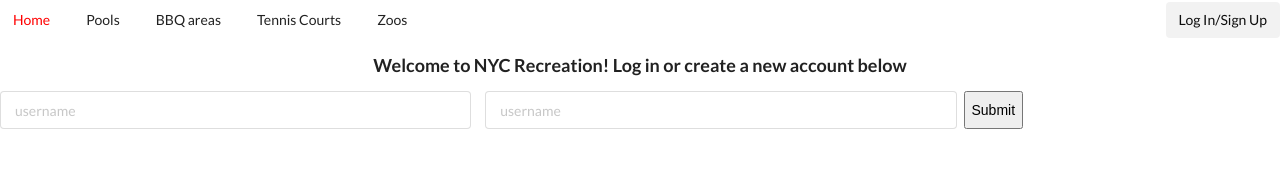
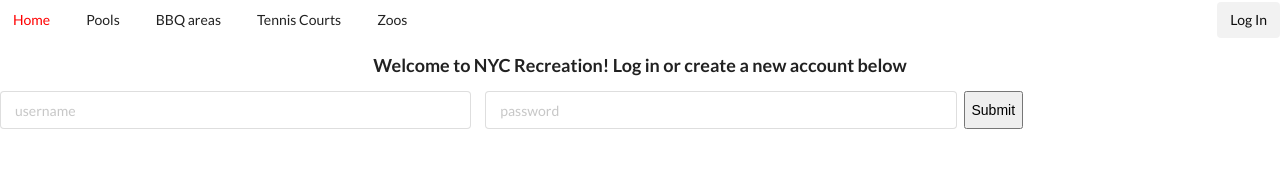
Before and after one commit to imletaconnoux/nyc-rec-frontend, a React (Create React App) app in the folder nyc-recreation/: page /login in a window 1280 px wide. Shown: the top 179 px of the page. Built offline with nearby package versions, Linux system fonts and the light colour scheme; no server answers.

Commit message:
added logout and initial auth

```diff
--- a/nyc-recreation/src/App.js
+++ b/nyc-recreation/src/App.js
@@ -9,18 +9,47 @@
 import Nav from './components/Nav.js'
 import WeatherContainer from './components/WeatherContainer.js'
 import UserContainer from './components/user/UserContainer.js'
+import { loginUser, logoutUser } from './services/user'
+import Authorize from './components/Authorize'
 
 class App extends Component {
+
+  state = {
+    user: {},
+    isLoggedIn: false
+  }
+
+  login = (loginParams) => {
+    loginUser(loginParams)
+      .then((user) => {
+        localStorage.setItem("jwtToken", user.jwt)
+        this.setState({
+          user,
+          isLoggedIn: true
+        })
+      })
+  }
+
+  logout = () => {
+    logoutUser()
+    this.setState({
+      user: null,
+      isLoggedIn: false
+    })
+  }
+
   render() {
+    console.log(this.state)
+
     return (
       <div className="App">
-        <Route path="/" render={(routeProps) => <Nav {...routeProps}/>}/>
+        <Route path="/" render={(routeProps) => <Nav onLogout={this.logout} {...routeProps}/>}/>
         <PoolContainer/>
         <BbqContainer/>
         <TennisContainer/>
         <ZooContainer/>
         <Route exact path="/" component={WeatherContainer}/>
-        <UserContainer />
+        <UserContainer onLogin={this.login} />
       </div>
     );
   }
--- /dev/null
+++ b/nyc-recreation/src/components/Authorize.js
@@ -0,0 +1,21 @@
+import React from 'react'
+import { Redirect } from 'react-router-dom'
+
+function Authorize(RenderedComponent, props){
+  return class extends React.Component{
+
+    render(){
+      if (localStorage.getItem('jwtToken') && this.props.location.pathname === "/login") {
+        return <Redirect to="/" />
+      } else {
+        return (
+          <RenderedComponent {...this.props} {...props}/>
+        )
+      }
+
+      }
+    }
+
+}
+
+export default Authorize
--- a/nyc-recreation/src/components/Nav.js
+++ b/nyc-recreation/src/components/Nav.js
@@ -7,6 +7,8 @@
 
 
   render() {
+    console.log(this.props)
+    if (localStorage.getItem('jwtToken')){
       return (
         <div className="ui secondary menu">
           <NavLink activeClassName="" activeStyle={{ color: 'red' }} className="item" to="/">Home</NavLink>
@@ -14,10 +16,22 @@
           <NavLink activeClassName="active" className="item" to="/bbqs">BBQ areas</NavLink>
           <NavLink activeClassName="active" className="item" to="/tennis">Tennis Courts</NavLink>
           <NavLink activeClassName="active" className="item" to="/zoos">Zoos</NavLink>
-          <NavLink activeClassName="active" className="right item" to="/login">Log In/Sign Up</NavLink>
+          <NavLink activeClassName="active" className="right item" onClick={this.props.onLogout} to="/">Log Out</NavLink>
+        </div>
+      )
+    } else {
+      return (
+        <div className="ui secondary menu">
+          <NavLink activeClassName="" activeStyle={{ color: 'red' }} className="item" to="/">Home</NavLink>
+          <NavLink activeClassName="active" className="item" to="/pools">Pools</NavLink>
+          <NavLink activeClassName="active" className="item" to="/bbqs">BBQ areas</NavLink>
+          <NavLink activeClassName="active" className="item" to="/tennis">Tennis Courts</NavLink>
+          <NavLink activeClassName="active" className="item" to="/zoos">Zoos</NavLink>
+          <NavLink activeClassName="active" className="right item" to="/login">Log In</NavLink>
         </div>
       )
     }
+  }
 }
 
 export default Nav
--- a/nyc-recreation/src/components/user/LoginForm.js
+++ b/nyc-recreation/src/components/user/LoginForm.js
@@ -11,11 +11,16 @@
     }
   }
 
-  handleSubmit = () => {
+  handleSubmit = (event) => {
+    event.preventDefault()
     if (this.state.usernameInput !== "" && this.state.passwordInput !== ""){
       const user = { username: this.state.usernameInput, password: this.state.passwordInput }
-      this.props.handleLoginSubmit(user)
+      this.props.onSubmit(user)
     }
+    this.setState({
+      usernameInput: "",
+      passwordInput: ""
+    })
   }
 
 handleUsernameChange = (event) => {
@@ -35,13 +40,13 @@
     return(
       <div>
        <h3>Welcome to NYC Recreation! Log in or create a new account below</h3>
-        <form onSubmit={this.handleSubmit} class="ui form">
-          <div class ="center fields">
-            <div class="six wide field">
+        <form onSubmit={this.handleSubmit} className="ui form">
+          <div className ="center fields">
+            <div className="six wide field">
               <input type="text" value={this.state.usernameInput} onChange={this.handleUsernameChange} placeholder="username" />
             </div>
-            <div class="six wide field">
-             <input type="text" value={this.state.passwordInput} onChange={this.handlePasswordChange} placeholder="username"/>
+            <div className="six wide field">
+             <input type="password" value={this.state.passwordInput} onChange={this.handlePasswordChange} placeholder="password"/>
             </div>
             <input type="submit"/>
           </div>
--- a/nyc-recreation/src/components/user/UserContainer.js
+++ b/nyc-recreation/src/components/user/UserContainer.js
@@ -1,31 +1,25 @@
 import React from 'react'
 import { Route } from 'react-router-dom'
 import LoginForm from './LoginForm.js'
+import Authorize from '../Authorize'
+
 
 class UserContainer extends React.Component{
 
-  constructor(){
 
-    super()
 
-    this.state = {
-      username: "",
-      password: "",
-    }
-}
+
 
   handleLoginSubmit = (user) => {
-    this.setState({
-      username: user.username,
-      password: user.password
-    })
-
+    this.props.onLogin(user)
   }
 
   render(){
+    const AuthLoginForm = Authorize(LoginForm)
+    console.log(this.state)
     return(
       <div>
-        <Route exact path="/login" render={(props) => <LoginForm onSubmit={this.handleLoginSubmit}  {...props}/> }/>
+        <Route exact path="/login" render={(props) => <AuthLoginForm onSubmit={this.handleLoginSubmit}  {...props}/> }/>
       </div>
     )
   }
--- /dev/null
+++ b/nyc-recreation/src/services/user.js
@@ -0,0 +1,16 @@
+export function loginUser(loginParams) {
+  const body = JSON.stringify(loginParams)
+  return fetch("http://localhost:3000/login", {
+    method: 'post',
+    body: body,
+    headers: {
+      "Accept": "application/json",
+      "Content-Type":"application/json"
+    }
+  })
+    .then((res) => res.json())
+}
+
+export function logoutUser(){
+  localStorage.removeItem("jwtToken")
+}
```
